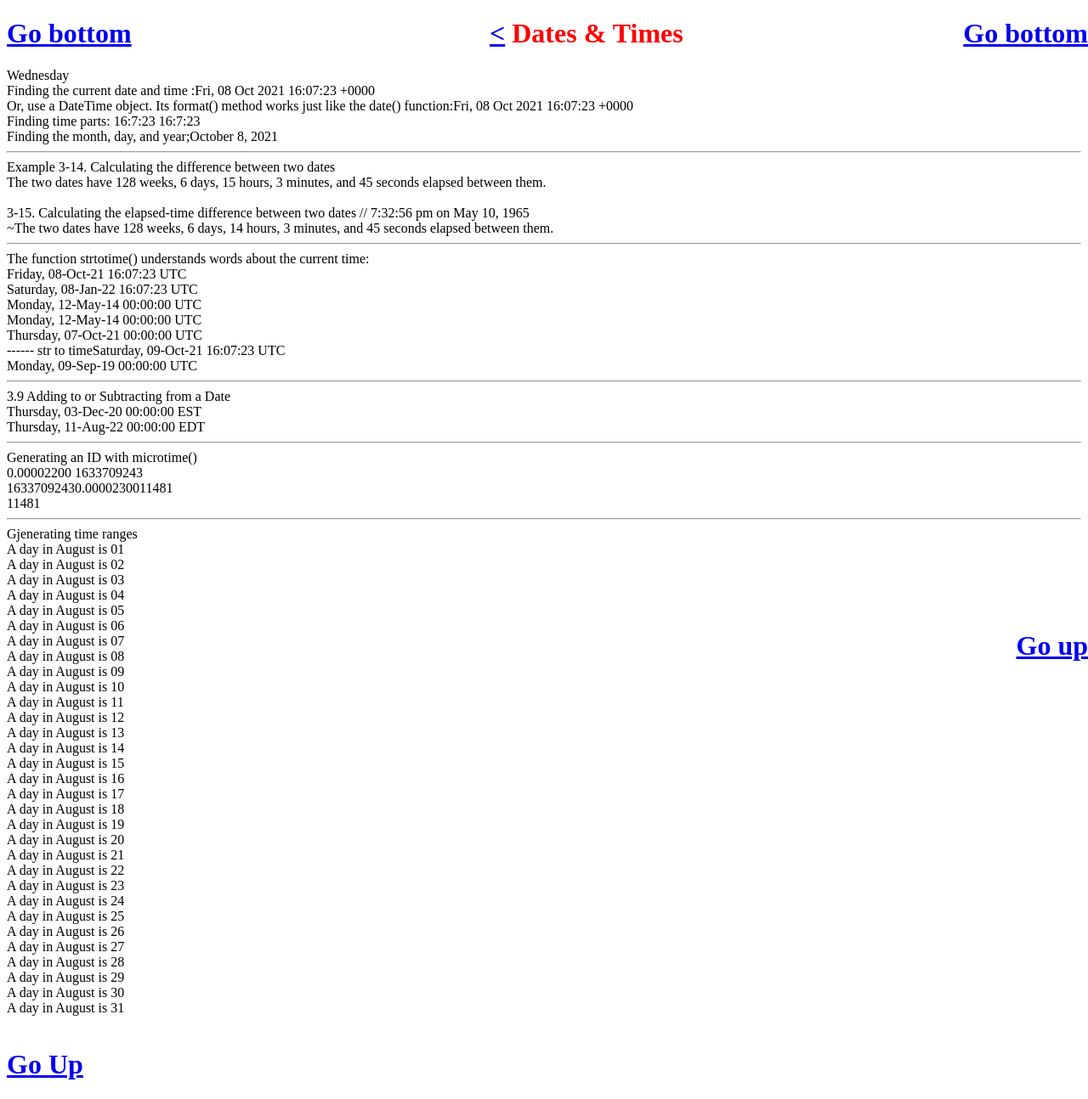
After one commit to sadripervana/Cookbook, a PHP site: page /3.dates.times.php in a window 1280 px wide. The commit adds this page. Shown: the whole page at 85% size. Run offline with PHP 8.4, Linux system fonts and the light colour scheme.

Commit message:
last work

```diff
--- a/1.strings.php
+++ b/1.strings.php
@@ -7,6 +7,7 @@
   <link rel="stylesheet" href="style.css">
 </head>
 <body>
+  <h1 class="title"><a href="index.php"><</a> Strings</h1>
   <a id="top" href="#bottom" ><h1>Go bottom</h1></a><br>
 
 
--- /dev/null
+++ b/3.dates.times.php
@@ -0,0 +1,217 @@
+<!DOCTYPE html>
+<html lang="en">
+<head>
+	<meta charset="UTF-8">
+	<meta name="viewport" content="width=device-width, initial-scale=1.0">
+	<title>Dates & Times</title>
+	<link rel="stylesheet" href="style.css">
+</head>
+<body>
+	<h1 class="title"><a href="index.php"><</a> Dates & Times </h1>
+	<a id="top" href="#bottom" ><h1>Go bottom</h1></a>
+	<?php
+	$stamp = mktime(0,0,0,1,1,1986);
+	print date('l',$stamp);
+
+	echo '<br>	Finding the current date and time :';
+	print date('r');
+
+	echo '<br> Or, use a DateTime object. Its format() method works just like the date() function:';
+	$when = new DateTime();
+	print $when->format('r');
+
+	echo '<br> Finding time parts: ';
+	$now_1 = getdate();
+	$now_2 = localtime();
+	print "{$now_1['hours']}:{$now_1['minutes']}:{$now_1['seconds']}\n";
+	print "$now_2[2]:$now_2[1]:$now_2[0]";
+
+// seconds Seconds
+// minutes Minutes
+// hours Hours
+// mday Day of the month
+// wday Day of the week, numeric (Sunday is 0, Saturday is 6)
+// mon Month, numeric
+// year Year, numeric (4 digits)
+// yday Day of the year, numeric (e.g., 299)
+// weekday Day of the week, textual, full (e.g., “Friday”)
+// month Month, textual, full (e.g., “January”)
+// 0 Seconds since epoch (what time() returns)
+//
+	echo '<br> Finding the month, day, and year;';
+	$a = getdate();
+	printf('%s %d, %d',$a['month'],$a['mday'],$a['year']);
+
+// Type Character Description Range or examples
+// Hour H Hour, numeric, 24-hour clock, leading zero 00–23
+// Hour h Hour, numeric, 12-hour clock, leading zero 01–12
+// Hour G Hour, numeric, 24-hour clock 0–23
+// Hour g Hour, numeric, 12-hour clock 1–12
+// Hour A Ante/Post Meridiem designation AM, PM
+// Hour a Ante/Post Meridiem designation am, pm
+// Minute i Minute, numeric 00–59
+// Second s Second, numeric 00–59
+// Second u Microseconds, string 000000–999999
+// Day d Day of the month, numeric, leading zero 01–31
+// Day j Day of the month, numeric 1–31
+// Day z Day of the year, numeric 0–365
+// Day N Day of the week, numeric (Monday is 1) 1–7
+//
+//
+// Type Character Description  Range or examples
+// Day w
+// Day of the week, numeric (Sunday is 0)  0–6
+// Day S English ordinal suffix for day of the month, textual “st,” “th,” “nd,” “rd”
+// Week D Abbreviated weekday name Mon, Tue, Wed, Thu, Fri, Sat, Sun
+// Week l Full weekday name Monday, Tuesday, Wednesday Thursday, Friday,
+// Saturday, Sunday
+// Week W ISO 8601:1988 week number in the year, numeric, 1–53
+// week 1 is the first week that has at least 4 days
+// in the current year, Monday is the first day of the
+// week
+// Month F Full month name January–December
+// Month M Abbreviated month name Jan–Dec
+// Month m Month, numeric, leading zero 01–12
+// Month n Month, numeric 1–12
+// Month t Month length in days, numeric 28, 29, 30, 31
+// Year Y Year, numeric, including century e.g., 2016
+// Year y Year without century, numeric e.g., 16
+// Year o ISO 8601 year with century; numeric; the four- e.g. 2016
+// digit year corresponding to the ISO week number;
+// same as Y except if the ISO week number belongs
+// to the previous or next year, that year is used
+// instead
+// Year L Leap year flag (yes is 1) 0, 1
+// Time zone O Hour offset from GMT, ±HHMM (e.g., −0400,
+// +0230) −1200–+1200
+// Time zone P Like O , but with a colon −12:00 –+12:00
+// Time zone Z Seconds offset from GMT; west of GMT is negative, -43200–50400
+// east of GMT is positive
+// Time zone e Time zone identifier e.g., America/New_York
+// Time zone T Time zone abbreviation e.g., EDT
+// Time zone I Daylight saving time flag (yes is 1) 0, 1
+// Compound c ISO 8601–formatted date and time e.g., 2012-09-06T15:29:34+0000
+// Compound r RFC 2822–formatted date e.g., Thu, 22 Aug 2002 16:01:07
+// +0200
+// Other U Seconds since the Unix epoch 0−2147483647
+// Other B Swatch Internet time 000–999
+	?>
+	<hr> Example 3-14. Calculating the difference between two dates <br>
+	<?php
+	$first = new DateTime("1965-05-10 7:32:56pm", new DateTimeZone('America/New_York'));
+	$second = new DateTime("1962-11-20 4:29:11am", new DateTimeZone('America/New_York'));
+	$diff = $second->diff($first);
+	printf("The two dates have %d weeks, %s days, " .
+		"%d hours, %d minutes, and %d seconds " .
+		"elapsed between them.",
+		floor($diff->format('%a') / 7),
+		$diff->format('%a') % 7,
+		$diff->format('%h'),
+		$diff->format('%i'),
+		$diff->format('%s'));
+
+	echo "<br><br> 3-15. Calculating the elapsed-time difference between two dates
+// 7:32:56 pm on May 10, 1965 <br>";
+	$first_local = new DateTime("1965-05-10 7:32:56pm",new DateTimeZone('America/New_York'));
+// 4:29:11 am on November 20, 1962
+	$second_local = new DateTime("1962-11-20 4:29:11am",
+		new DateTimeZone('America/New_York'));
+	$first = new DateTime('@' . $first_local->getTimestamp());
+	$second = new DateTime('@' . $second_local->getTimestamp());
+	$diff = $second->diff($first);
+	printf("~The two dates have %d weeks, %s days, " .
+		"%d hours, %d minutes, and %d seconds " .
+		"elapsed between them.",
+		floor($diff->format('%a') / 7),
+		$diff->format('%a') % 7,
+		$diff->format('%h'),
+		$diff->format('%i'),
+		$diff->format('%s'));
+
+	echo "<hr>The function strtotime() understands words about the current time:<br>";
+	$a = strtotime('now');
+	print date(DATE_RFC850, $a);
+	print "<br>";
+	$a = strtotime('now + 3 months');
+	print date(DATE_RFC850, $a);
+	print "<br>";
+
+	$a = strtotime('5/12/2014');
+	print date(DATE_RFC850, $a);
+	print "<br>";
+	$a = strtotime('12 may 2014');
+	print date(DATE_RFC850, $a);
+	print "<br>";
+// Monday, 12-May-14 00:00:00 UTC
+// Monday, 12-May-14 00:00:00 UTC
+// It understands relative times and dates:
+	$a = strtotime('last thursday');
+	print date(DATE_RFC850, $a);
+	print "<br>";
+// On February 12, 2013
+echo "------ str to time";
+	$a = strtotime('+ 1 day');
+	print date(DATE_RFC850, $a);
+
+	print "<br>";
+// On February 12, 2013
+	$a = strtotime('2019-9-9');
+	print date(DATE_RFC850, $a);
+	?>
+<hr>3.9 Adding to or Subtracting from a Date <br>
+<?php
+date_default_timezone_set('America/New_York');
+	$birthday = new DateTime('September 9, 2021');
+// When is 40 weeks before $birthday?
+$human_gestation = new DateInterval('P40W');
+$birthday->sub($human_gestation);
+print $birthday->format(DateTime::RFC850);
+print "<br>";
+// What if it was an elephant, not a human?
+$elephant_gestation = new DateInterval('P616D');
+// 3.9 Adding to or Subtracting from a Date
+$birthday->add($elephant_gestation);
+print $birthday->format(DateTime::RFC850);
+
+ ?>
+
+ <hr>Generating an ID with microtime() <br>
+<?php
+echo microtime()."<br>";
+list($microseconds,$seconds) = explode(' ',microtime());
+echo $id = $seconds.$microseconds.getmypid()."<br>";
+echo getmypid();
+ ?>
+
+ <hr>Gjenerating time ranges <br>
+ <?php
+ // Start on August 1
+$start = new DateTime('August 1, 2014');
+// End date is exclusive, so this will stop on August 31
+$end = new DateTime('September 1, 2014');
+// Go 1 day at a time
+$interval = new DateInterval('P1D');
+ $range1 = new DatePeriod($start, $interval, $end);
+// Here’s another way to do the same thing:
+// Start on August 1
+$start = new DateTime('August 1, 2014');
+// Go 1 day at a time
+$interval= new DateInterval('P1D');
+// Recur 30 times more after the first occurrence.
+$recurrences = 30;
+$range2 = new DatePeriod($start, $interval, $recurrences);
+
+$range3 = new DatePeriod('R30/2014-08-01T00:00:00Z/P1D');
+
+foreach ($range3 as $d) {
+print "A day in August is " . $d->format('d') . "<br>";
+}
+
+?>
+
+	<br>
+	<a id="topp" href="#bottom" ><h1>Go bottom</h1></a>
+	<a id="bottomm" href="#top" ><h1>Go up</h1></a>
+	<a id="bottom" href="#top"><h1>Go Up</h1></a>
+</body>
+</html>
--- a/style.css
+++ b/style.css
@@ -8,3 +8,10 @@
     bottom: 0px;
     right: 0px;
 }
+
+.title{
+    position: fixed;
+    top: 0px;
+    left: 45%;
+    color: red;
+}
```
Also changed, not shown: 2.numbers.php (+25 -0 lines), Calendar.php (added, +23 -0 lines), LittleCalendar.php (added, +26 -0 lines), index.php (+24 -10 lines).
